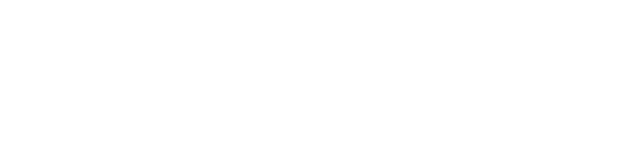
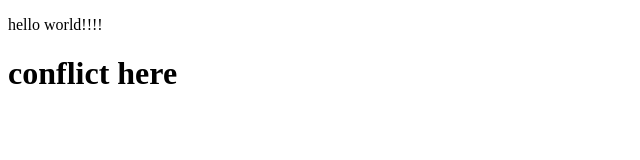
Before and after one commit to vu-truong-giang/giang, a plain HTML site: page index.html in a window 1280 px wide. Shown: the whole page, without its empty margins (0-640 px from the left). Drawn offline with Linux system fonts and the light colour scheme.

Commit message:
create conflict

```diff
--- a/index.html
+++ b/index.html
@@ -6,6 +6,7 @@
     <title>Document</title>
 </head>
 <body>
-
+    <p>hello world!!!!</p>
+    <h1>conflict here</h1>
 </body>
 </html>
```
Also changed, not shown: demogit.html (+1 -0 lines).
